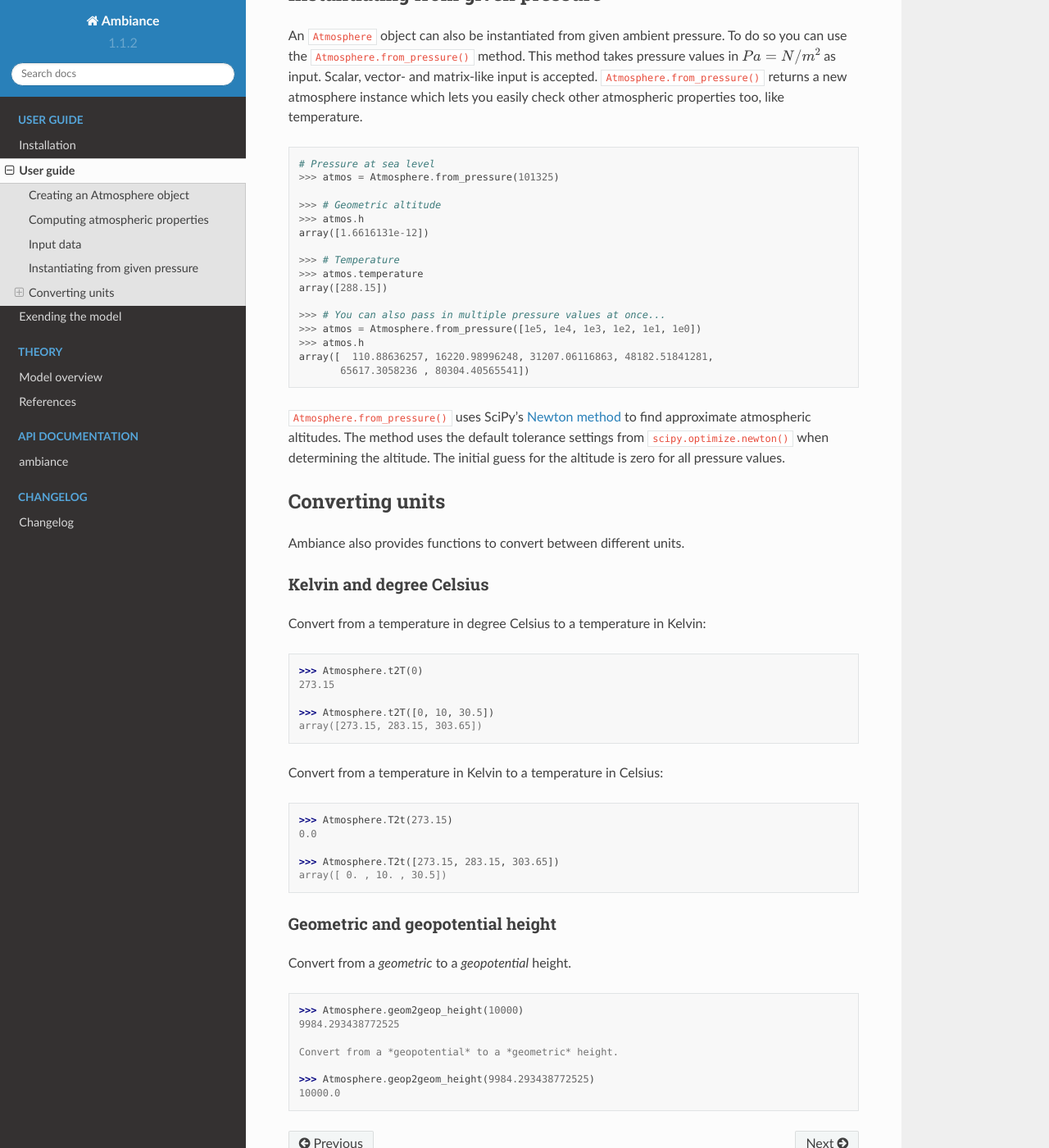
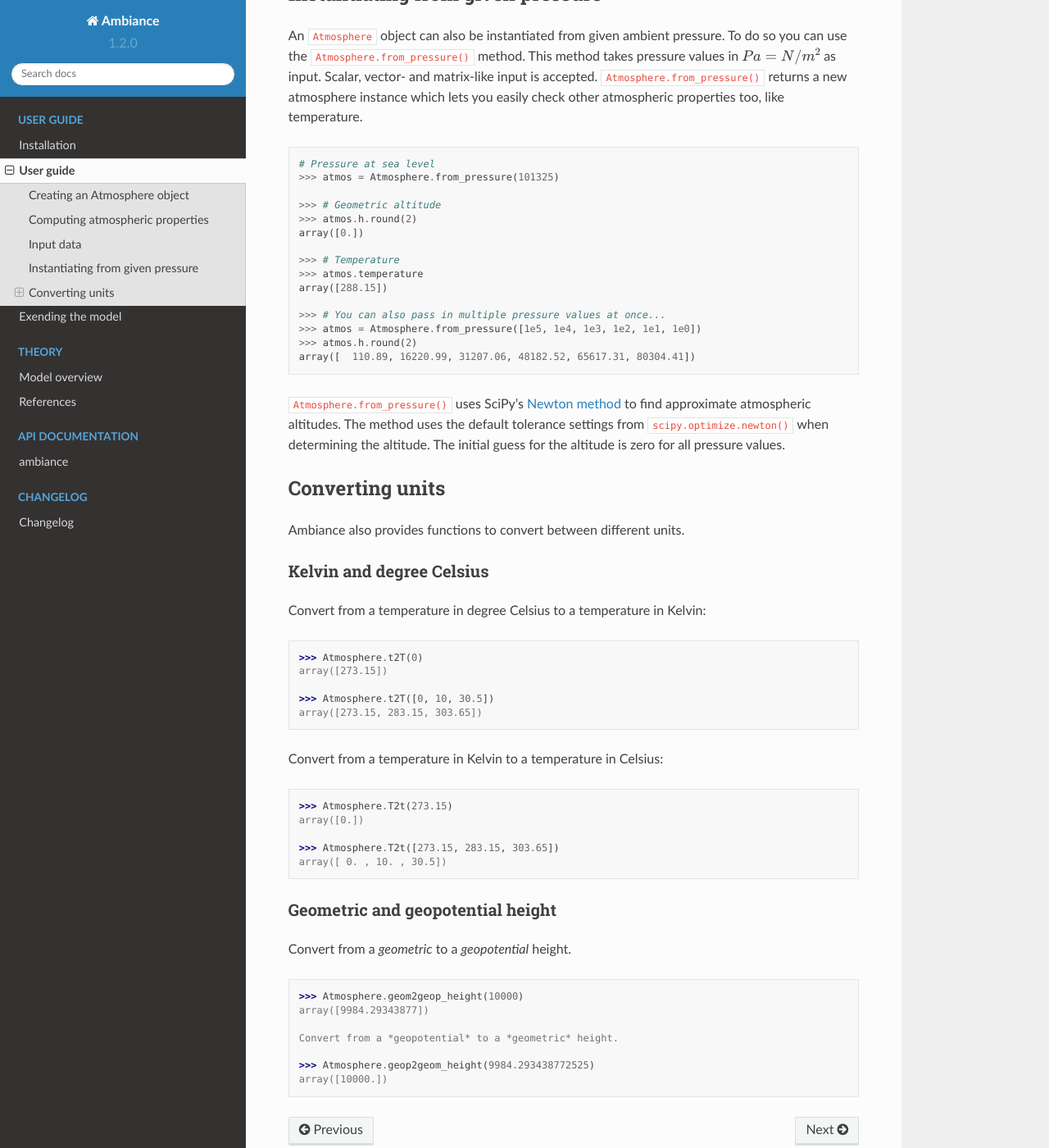
Before and after one commit to airinnova/ambiance, a Sphinx documentation site: the page built from docs/source/user_guide/detailed_user_guide.rst, in a window 1280 px wide and 1400 px high, scrolled down 2916 px. Shown: the whole window at 82% size. Built offline with Sphinx 7.4.7 and the Read the Docs theme 2.0.0, drawn with Linux system fonts in a browser that asks for light colours.

```diff
--- a/docs/source/CHANGELOG.rst
+++ b/docs/source/CHANGELOG.rst
@@ -2,6 +2,12 @@ Changelog
 =========
 
 Changelog for |name_bold|. Version numbers try to follow `Semantic Versioning <https://semver.org/spec/v2.0.0.html>`_.
+
+[1.2.0] -- 2021-03-01
+---------------------
+
+* Fix Numpy integer overflow error on Windows when calling conversion functions
+  as class functions
 
 [1.1.2] -- 2021-02-28
 ---------------------
--- a/docs/source/user_guide/detailed_user_guide.rst
+++ b/docs/source/user_guide/detailed_user_guide.rst
@@ -135,8 +135,8 @@ An ``Atmosphere`` object can also be instantiated from given ambient pressure. T
     >>> atmos = Atmosphere.from_pressure(101325)
 
     >>> # Geometric altitude
-    >>> atmos.h
-    array([1.6616131e-12])
+    >>> atmos.h.round(2)
+    array([0.])
 
     >>> # Temperature
     >>> atmos.temperature
@@ -144,9 +144,8 @@ An ``Atmosphere`` object can also be instantiated from given ambient pressure. T
 
     >>> # You can also pass in multiple pressure values at once...
     >>> atmos = Atmosphere.from_pressure([1e5, 1e4, 1e3, 1e2, 1e1, 1e0])
-    >>> atmos.h
-    array([  110.88636257, 16220.98996248, 31207.06116863, 48182.51841281,
-           65617.3058236 , 80304.40565541])
+    >>> atmos.h.round(2)
+    array([  110.89, 16220.99, 31207.06, 48182.52, 65617.31, 80304.41])
 
 ``Atmosphere.from_pressure()`` uses SciPy's `Newton method <https://docs.scipy.org/doc/scipy/reference/generated/scipy.optimize.newton.html>`_ to find approximate atmospheric altitudes. The method uses the default tolerance settings from ``scipy.optimize.newton()`` when determining the altitude. The initial guess for the altitude is zero for all pressure values.
 
@@ -163,7 +162,7 @@ Convert from a temperature in degree Celsius to a temperature in Kelvin:
 .. code:: python
 
     >>> Atmosphere.t2T(0)
-    273.15
+    array([273.15])
 
     >>> Atmosphere.t2T([0, 10, 30.5])
     array([273.15, 283.15, 303.65])
@@ -173,7 +172,7 @@ Convert from a temperature in Kelvin to a temperature in Celsius:
 .. code:: python
 
     >>> Atmosphere.T2t(273.15)
-    0.0
+    array([0.])
 
     >>> Atmosphere.T2t([273.15, 283.15, 303.65])
     array([ 0. , 10. , 30.5])
@@ -186,9 +185,9 @@ Convert from a *geometric* to a *geopotential* height.
 .. code:: python
 
     >>> Atmosphere.geom2geop_height(10000)
-    9984.293438772525
+    array([9984.29343877])
 
     Convert from a *geopotential* to a *geometric* height.
 
     >>> Atmosphere.geop2geom_height(9984.293438772525)
-    10000.0
+    array([10000.])
--- a/src/ambiance/__version__.py
+++ b/src/ambiance/__version__.py
@@ -2,5 +2,5 @@
 Version
 """
 
-VERSION = (1, 1, 2)
+VERSION = (1, 2, 0)
 __version__ = '.'.join(map(str, VERSION))
```
Also changed, not shown: 4 other files.
